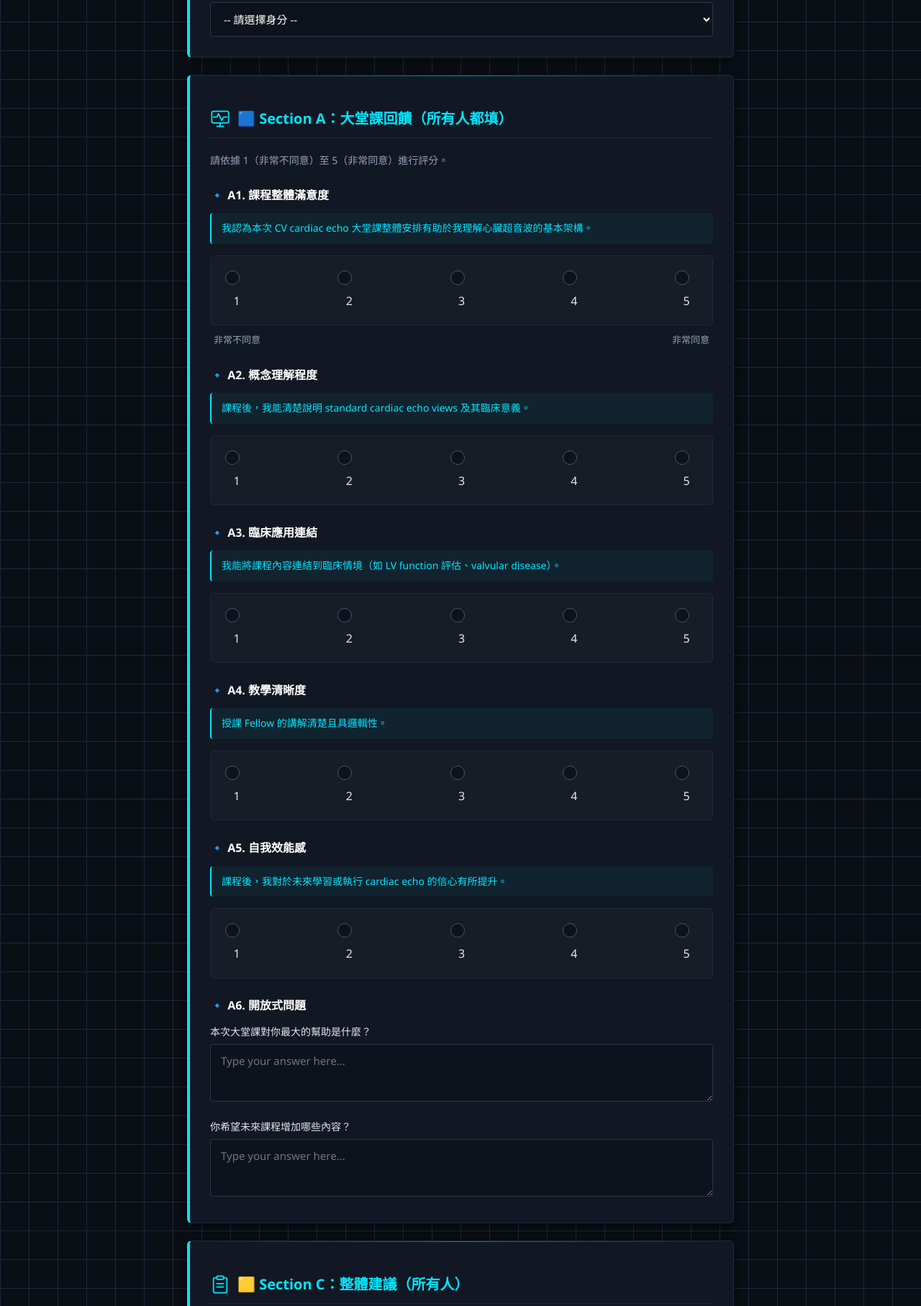
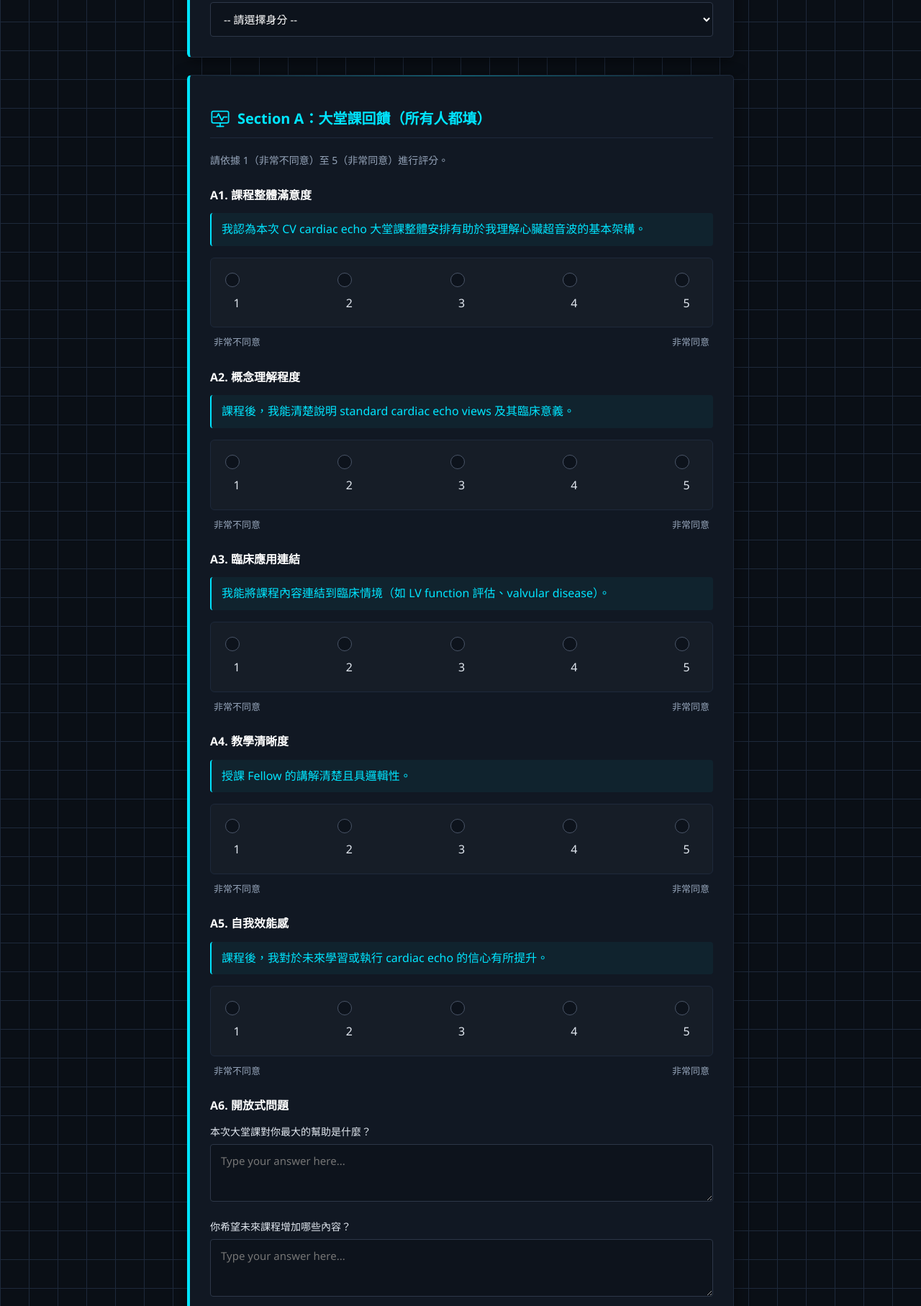
Before and after one commit to sheila21928-ikea/cardiac-echo-after-the-session-reply, a plain HTML site: page index.html in a window 1280 px wide. Shown: the part 690-2505 px from the top of the page at 72% size. Drawn offline with Linux system fonts and the light colour scheme.

Commit message:
Refine section/question markers and Likert labels

```diff
--- a/index.html
+++ b/index.html
@@ -102,7 +102,7 @@
         }
 
         .question-desc {
-            font-size: 14px;
+            font-size: 16px;
             color: var(--tech-cyan);
             margin-bottom: 16px;
             background-color: rgba(0, 229, 255, 0.05);
@@ -323,11 +323,11 @@
                     <line x1="12" y1="17" x2="12" y2="21"></line>
                     <polyline points="4 10 8 10 10 6 14 14 16 10 20 10"></polyline>
                 </svg>
-                🟦 Section A：大堂課回饋（所有人都填）
+                Section A：大堂課回饋（所有人都填）
             </h2>
             <p style="font-size: 14px; color: var(--text-muted); margin-bottom: 24px;">請依據 1（非常不同意）至 5（非常同意）進行評分。</p>
 
-            <div class="question-title">🔹 A1. 課程整體滿意度</div>
+            <div class="question-title">A1. 課程整體滿意度</div>
             <div class="question-desc">我認為本次 CV cardiac echo 大堂課整體安排有助於我理解心臟超音波的基本架構。</div>
             <div class="likert-scale">
                 <label class="likert-item"><input type="radio" name="a1" value="1" required><span>1</span></label>
@@ -339,7 +339,7 @@
             <div class="likert-labels"><span>非常不同意</span><span>非常同意</span></div>
             <br>
 
-            <div class="question-title">🔹 A2. 概念理解程度</div>
+            <div class="question-title">A2. 概念理解程度</div>
             <div class="question-desc">課程後，我能清楚說明 standard cardiac echo views 及其臨床意義。</div>
             <div class="likert-scale">
                 <label class="likert-item"><input type="radio" name="a2" value="1" required><span>1</span></label>
@@ -348,9 +348,10 @@
                 <label class="likert-item"><input type="radio" name="a2" value="4"><span>4</span></label>
                 <label class="likert-item"><input type="radio" name="a2" value="5"><span>5</span></label>
             </div>
+            <div class="likert-labels"><span>非常不同意</span><span>非常同意</span></div>
             <br>
 
-            <div class="question-title">🔹 A3. 臨床應用連結</div>
+            <div class="question-title">A3. 臨床應用連結</div>
             <div class="question-desc">我能將課程內容連結到臨床情境（如 LV function 評估、valvular disease）。</div>
             <div class="likert-scale">
                 <label class="likert-item"><input type="radio" name="a3" value="1" required><span>1</span></label>
@@ -359,9 +360,10 @@
                 <label class="likert-item"><input type="radio" name="a3" value="4"><span>4</span></label>
                 <label class="likert-item"><input type="radio" name="a3" value="5"><span>5</span></label>
             </div>
+            <div class="likert-labels"><span>非常不同意</span><span>非常同意</span></div>
             <br>
 
-            <div class="question-title">🔹 A4. 教學清晰度</div>
+            <div class="question-title">A4. 教學清晰度</div>
             <div class="question-desc">授課 Fellow 的講解清楚且具邏輯性。</div>
             <div class="likert-scale">
                 <label class="likert-item"><input type="radio" name="a4" value="1" required><span>1</span></label>
@@ -370,9 +372,10 @@
                 <label class="likert-item"><input type="radio" name="a4" value="4"><span>4</span></label>
                 <label class="likert-item"><input type="radio" name="a4" value="5"><span>5</span></label>
             </div>
+            <div class="likert-labels"><span>非常不同意</span><span>非常同意</span></div>
             <br>
 
-            <div class="question-title">🔹 A5. 自我效能感</div>
+            <div class="question-title">A5. 自我效能感</div>
             <div class="question-desc">課程後，我對於未來學習或執行 cardiac echo 的信心有所提升。</div>
             <div class="likert-scale">
                 <label class="likert-item"><input type="radio" name="a5" value="1" required><span>1</span></label>
@@ -381,9 +384,10 @@
                 <label class="likert-item"><input type="radio" name="a5" value="4"><span>4</span></label>
                 <label class="likert-item"><input type="radio" name="a5" value="5"><span>5</span></label>
             </div>
+            <div class="likert-labels"><span>非常不同意</span><span>非常同意</span></div>
             <br>
 
-            <div class="question-title">🔹 A6. 開放式問題</div>
+            <div class="question-title">A6. 開放式問題</div>
             <div style="margin-bottom: 16px;">
                 <label style="font-size: 14px; font-weight: 500; display:block; margin-bottom:6px;">本次大堂課對你最大的幫助是什麼？</label>
                 <textarea name="a6_1" placeholder="Type your answer here..."></textarea>
@@ -399,11 +403,11 @@
                 <svg class="icon" viewBox="0 0 24 24">
                     <path d="M22 12h-4l-3 9L9 3l-3 9H2"></path>
                 </svg>
-                🟩 Section B：實作課程回饋
+                Section B：實作課程回饋
             </h2>
             <p style="font-size: 14px; color: var(--text-muted); margin-bottom: 24px;">請依據 1（非常不同意）至 5（非常同意）進行評分。</p>
 
-            <div class="question-title">🔹 B1. 實作安排滿意度</div>
+            <div class="question-title">B1. 實作安排滿意度</div>
             <div class="question-desc">小組實作（1位Fellow 帶 4 位學員）的安排有助於學習。</div>
             <div class="likert-scale">
                 <label class="likert-item"><input type="radio" name="b1" value="1"><span>1</span></label>
@@ -415,7 +419,7 @@
             <div class="likert-labels"><span>非常不同意</span><span>非常同意</span></div>
             <br>
 
-            <div class="question-title">🔹 B2. 技能掌握感</div>
+            <div class="question-title">B2. 技能掌握感</div>
             <div class="question-desc">實作課後，我能獨立完成基本 standard echo view 掃描。</div>
             <div class="likert-scale">
                 <label class="likert-item"><input type="radio" name="b2" value="1"><span>1</span></label>
@@ -424,9 +428,10 @@
                 <label class="likert-item"><input type="radio" name="b2" value="4"><span>4</span></label>
                 <label class="likert-item"><input type="radio" name="b2" value="5"><span>5</span></label>
             </div>
+            <div class="likert-labels"><span>非常不同意</span><span>非常同意</span></div>
             <br>
 
-            <div class="question-title">🔹 B3. 即時回饋的幫助</div>
+            <div class="question-title">B3. 即時回饋的幫助</div>
             <div class="question-desc">Fellow 在實作中提供的即時回饋對我學習幫助很大。</div>
             <div class="likert-scale">
                 <label class="likert-item"><input type="radio" name="b3" value="1"><span>1</span></label>
@@ -435,9 +440,10 @@
                 <label class="likert-item"><input type="radio" name="b3" value="4"><span>4</span></label>
                 <label class="likert-item"><input type="radio" name="b3" value="5"><span>5</span></label>
             </div>
+            <div class="likert-labels"><span>非常不同意</span><span>非常同意</span></div>
             <br>
 
-            <div class="question-title">🔹 B4. 學習負荷</div>
+            <div class="question-title">B4. 學習負荷</div>
             <div class="question-desc">實作過程中的學習負擔（操作、判讀）在可接受範圍內。</div>
             <div class="likert-scale">
                 <label class="likert-item"><input type="radio" name="b4" value="1"><span>1</span></label>
@@ -446,9 +452,10 @@
                 <label class="likert-item"><input type="radio" name="b4" value="4"><span>4</span></label>
                 <label class="likert-item"><input type="radio" name="b4" value="5"><span>5</span></label>
             </div>
+            <div class="likert-labels"><span>非常不同意</span><span>非常同意</span></div>
             <br>
 
-            <div class="question-title">🔹 B5. 技術信心提升</div>
+            <div class="question-title">B5. 技術信心提升</div>
             <div class="question-desc">我現在有信心在臨床中嘗試執行 bedside echo。</div>
             <div class="likert-scale">
                 <label class="likert-item"><input type="radio" name="b5" value="1"><span>1</span></label>
@@ -457,9 +464,10 @@
                 <label class="likert-item"><input type="radio" name="b5" value="4"><span>4</span></label>
                 <label class="likert-item"><input type="radio" name="b5" value="5"><span>5</span></label>
             </div>
+            <div class="likert-labels"><span>非常不同意</span><span>非常同意</span></div>
             <br>
 
-            <div class="question-title">🔹 B6. 開放式問題</div>
+            <div class="question-title">B6. 開放式問題</div>
             <div style="margin-bottom: 16px;">
                 <label style="font-size: 14px; font-weight: 500; display:block; margin-bottom:6px;">實作課最困難的部分是？</label>
                 <textarea name="b6_1" placeholder="Type your answer here..."></textarea>
@@ -478,7 +486,7 @@
                     <line x1="8" y1="11" x2="16" y2="11"></line>
                     <line x1="8" y1="15" x2="16" y2="15"></line>
                 </svg>
-                🟨 Section C：整體建議（所有人）
+                Section C：整體建議（所有人）
             </h2>
             <div class="question-title">整體而言，這樣「大堂課＋分組實作」的教學模式是否值得繼續？</div>
             <div class="radio-group">
```
